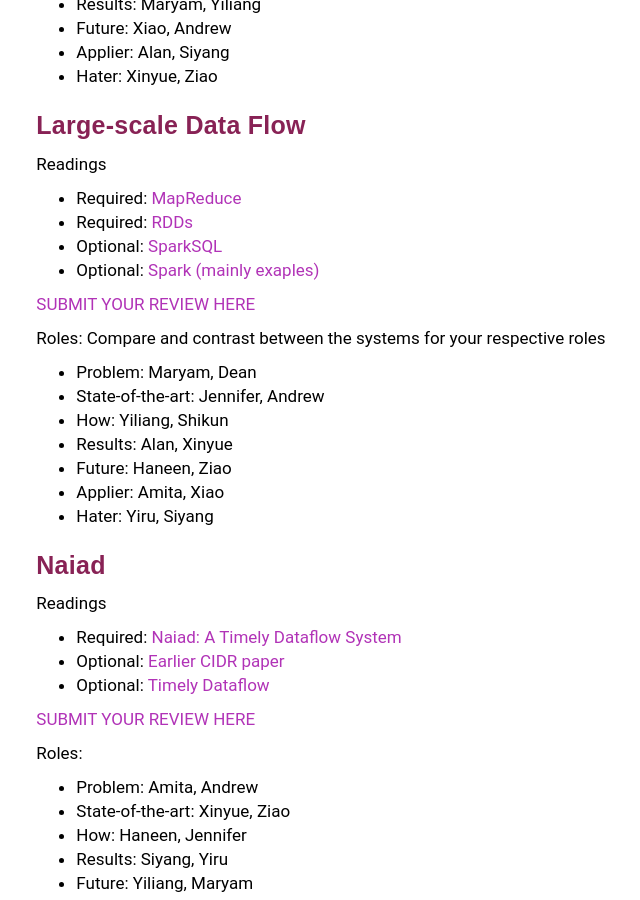
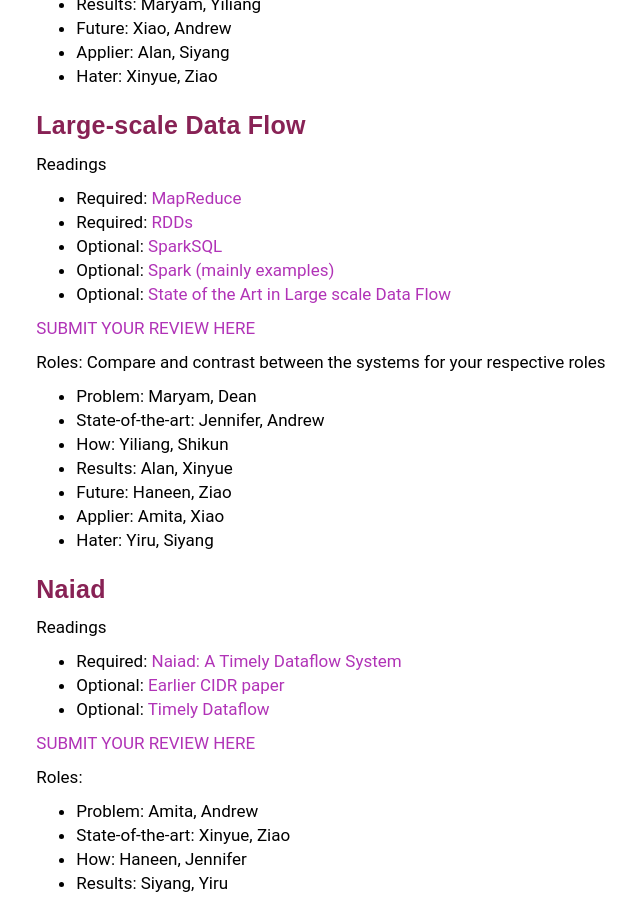
Before and after one commit to wzao1515/w6113.github.io, a Jekyll site: the page built from reviews.md, in a window 1280 px wide and 900 px high, scrolled down 5703 px. Shown: the whole window, without its empty margins (288-928 px from the left). Built offline with Jekyll 4.4.1, drawn with Linux system fonts in a browser that asks for light colours; our own code applies the rules of GitHub Pages for plain Markdown files.

Commit message:
updated website

```diff
--- a/reviews.md
+++ b/reviews.md
@@ -259,7 +259,8 @@ Readings
 * Required: [MapReduce](https://www.usenix.org/legacy/events/osdi04/tech/full_papers/dean/dean.pdf)
 * Required: [RDDs](https://sfu-db.github.io/dbsystems/Papers/nsdi12-final138.pdf)
 * Optional: [SparkSQL](https://sfu-db.github.io/dbsystems/Papers/SparkSQLSigmod2015.pdf)
-* Optional: [Spark (mainly exaples)](http://static.usenix.org/events/hotcloud10/tech/full_papers/Zaharia.pdf)
+* Optional: [Spark (mainly examples)](http://static.usenix.org/events/hotcloud10/tech/full_papers/Zaharia.pdf)
+* Optional: [State of the Art in Large scale Data Flow](./files/papers/kossmann-sotadistdbs.pdf)
 
 
 <!--
```
Also changed, not shown: 1 other file.
